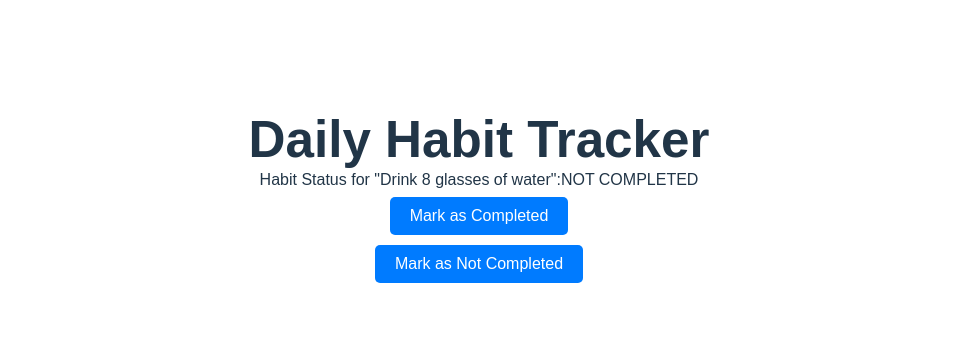
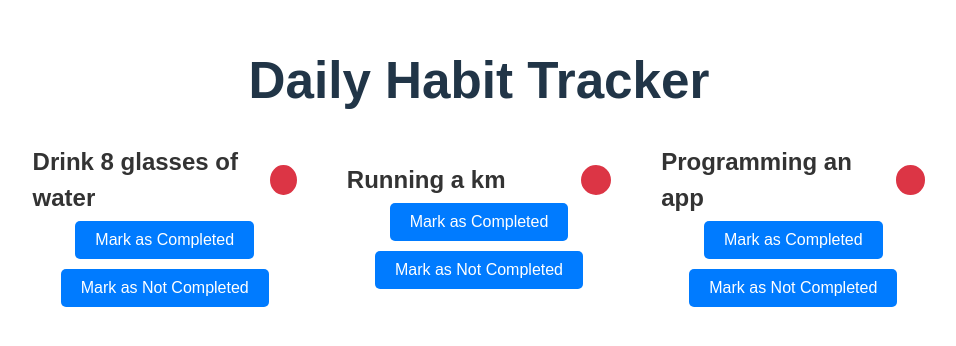
Before and after one commit to Prateek-Singh-2000/my-habit-calendar-web, a React (Vite) app: page / in a window 1280 px wide. Shown: the part 200-546 px from the top of the page, without its empty margins (161-1117 px from the left). Built offline with nearby package versions, Linux system fonts and the light colour scheme.

Commit message:
Added new component habit tracker

```diff
--- a/src/App.css
+++ b/src/App.css
@@ -1,7 +1,7 @@
 .app-container {
-	font-family: 'Arial', sans-serif;
+	font-family: "Arial", sans-serif;
 	display: flex;
-	flex-direction:column;
+	flex-direction: column;
 	justify-content: center;
 	align-items: center;
 	min-height: 100vh;
@@ -11,7 +11,8 @@
 
 /* Styles for buttons */
 button {
-  background-color: #007bff; /* Blue */
+	background-color: #007bff;
+	/* Blue */
 	color: white;
 	border: none;
 	border-radius: 5px;
@@ -19,9 +20,17 @@ button {
 	margin: 5px;
 	cursor: pointer;
 	font-size: 16px;
-  transition: background-color 0.2s ease; /* Smooth transition on hover */
+	transition: background-color 0.2s ease;
+	/* Smooth transition on hover */
 }
 
 button:hover {
-  background-color: #0056b3; /* Darker blue on hover */
+	background-color: #0056b3;
+	/* Darker blue on hover */
 }
+
+.habits-list-container {
+	display: flex;
+	align-items: center;
+	gap: 10px;
+}
--- a/src/App.tsx
+++ b/src/App.tsx
@@ -1,29 +1,46 @@
 import { useState } from "react";
 import "./App.css";
 
+import HabitTracker from "./HabitTracker";
+
+interface Habit {
+	id: string;
+	name: string;
+	isCompleted: boolean;
+}
+
 function App() {
-  const [isHabitCompleted, setIsHabitCompleted] = useState<boolean>(false);
+	const [habits, setHabit] = useState<Habit[]>([
+		{ id: "1", name: "Drink 8 glasses of water", isCompleted: false },
+		{ id: "2", name: "Running a km", isCompleted: false },
+		{ id: "3", name: "Programming an app", isCompleted: false },
+	]);
 
-  const handleMarkCompleted = () => {
-    setIsHabitCompleted(true);
-    console.log("Habit marked as completed!");
-  };
-  const handleMarkNotCompleted = () => {
-    setIsHabitCompleted(false);
-    console.log("Habit marked as NOT completed!");
-  };
+	function settingStateHabit(id: string, changedStatusHabit: boolean) {
+		setHabit((prevHabits) => {
+			// Map over the previous habits array to find and update the specific habit
+			return prevHabits.map((habit) =>
+				habit.id === id ? { ...habit, isCompleted: changedStatusHabit } : habit,
+			);
+		});
+	}
 
-  return (
-    <div className="app-container">
-      <h1>Daily Habit Tracker</h1>
-      <p>
-        Habit Status for "Drink 8 glasses of water":
-        {isHabitCompleted ? "COMPLETED" : "NOT COMPLETED"}
-      </p>
-      <button onClick={handleMarkCompleted}>Mark as Completed</button>
-      <button onClick={handleMarkNotCompleted}>Mark as Not Completed</button>
-    </div>
-  );
+	return (
+		<div className="app-container">
+			<h1>Daily Habit Tracker</h1>
+			<div className="habits-list-container">
+				{habits.map((habit) => (
+					<HabitTracker
+						key={habit.id}
+						habitName={habit.name}
+						isCompleted={habit.isCompleted}
+						onMarkCompleted={() => settingStateHabit(habit.id, true)}
+						onMarkNotCompleted={() => settingStateHabit(habit.id, false)}
+					/>
+				))}
+			</div>
+		</div>
+	);
 }
 
 export default App;
--- /dev/null
+++ b/src/HabitTracker.css
@@ -0,0 +1,54 @@
+.habit-card {
+	background-color: white;
+	border-radius: 8px;
+	padding: 20px;
+	margin: 15px 0;
+	width: 90%;
+	height: 100%;
+	max-width: 400px;
+	display: flex;
+	flex-direction: column;
+	align-items: center;
+}
+
+.habit-info {
+	display: flex;
+	align-items: center;
+	justify-content: space-between;
+	/* Pushes habit name and indicator to ends */
+	width: 100%;
+}
+
+.habit-info h2 {
+	margin: 0;
+	/* Remove default h2 margin */
+	color: #333;
+	font-size: 1.5em;
+}
+
+.status-indicator {
+	width: 30px;
+	height: 30px;
+	border-radius: 50%;
+	/* Makes it a circle */
+	border: 2px solid #ccc;
+	/* Default border */
+}
+
+.status-indicator.completed {
+	background-color: #28a745;
+	/* Green for completed */
+	border-color: #28a745;
+}
+
+.status-indicator.not-completed {
+	background-color: #dc3545;
+	/* Red for not completed */
+	border-color: #dc3545;
+}
+
+.action-buttons {
+	display: flex;
+	flex-direction: column;
+	align-items: center;
+}
--- /dev/null
+++ b/src/HabitTracker.tsx
@@ -0,0 +1,32 @@
+import "./HabitTracker.css";
+
+interface HabitTrackerProps {
+	habitName: string;
+	isCompleted: boolean;
+	onMarkCompleted: () => void;
+	onMarkNotCompleted: () => void;
+}
+
+function HabitTracker({
+	habitName,
+	isCompleted,
+	onMarkCompleted,
+	onMarkNotCompleted,
+}: HabitTrackerProps) {
+	return (
+		<div className="habit-card">
+			<div className="habit-info">
+				<h2>{habitName}</h2>
+				<div
+					className={`status-indicator ${isCompleted ? "completed" : "not-completed"}`}
+				></div>
+			</div>
+			<div className="action-buttons">
+				<button onClick={onMarkCompleted}>Mark as Completed</button>
+				<button onClick={onMarkNotCompleted}>Mark as Not Completed</button>
+			</div>
+		</div>
+	);
+}
+
+export default HabitTracker;
```
Lines whose indentation alone changed are shown as unchanged.
